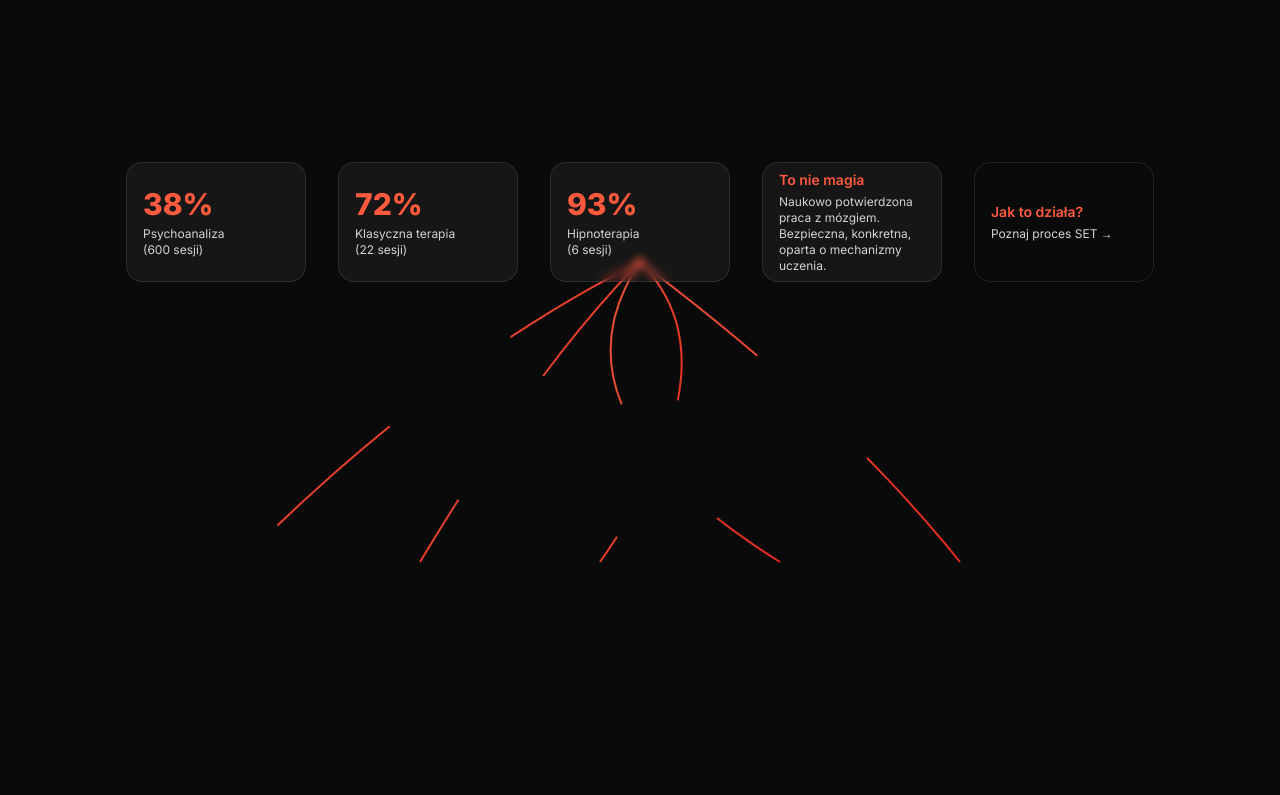
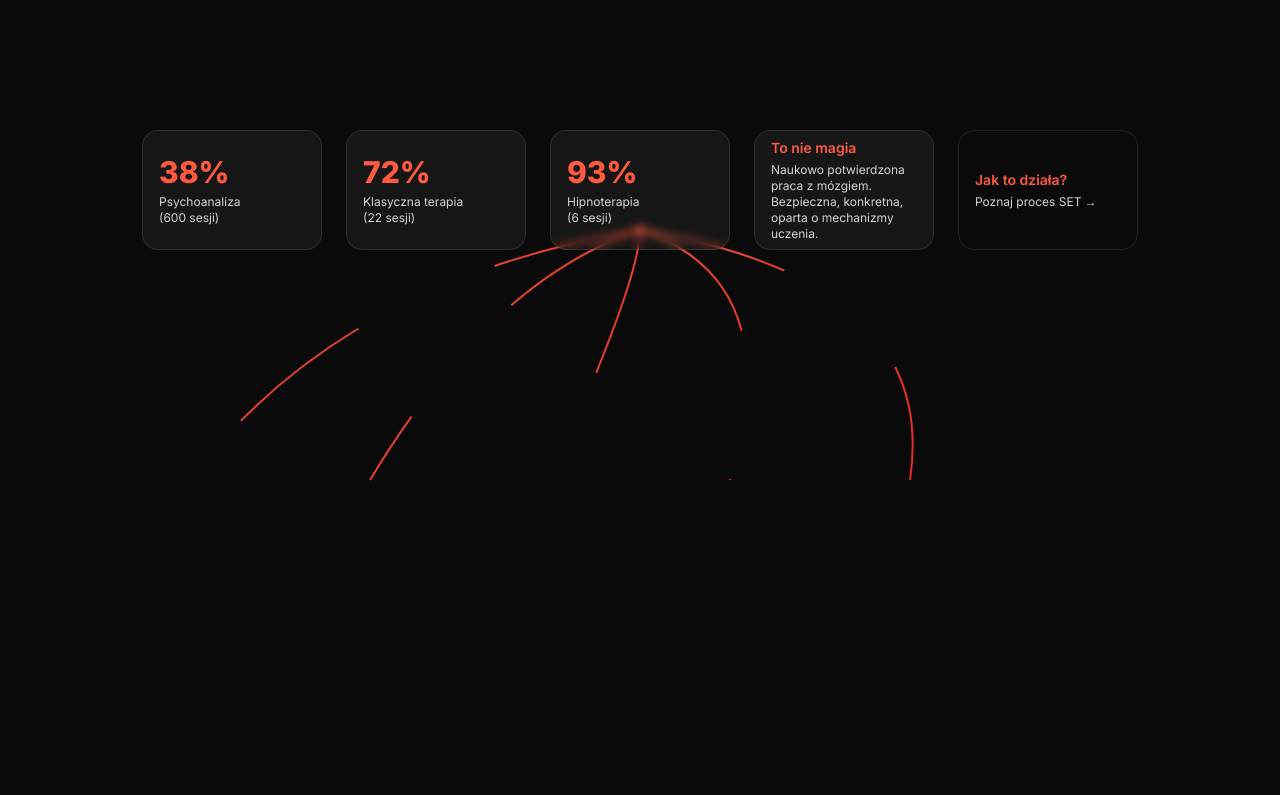
Before and after one commit to technikyvl/MAGIC-LANDING-PAGE-NEW, a Next.js app in the folder MAGICLIFELANDING/: page / in a window 1280 px wide. Shown: the part 1745-2540 px from the top of the page. Built offline with nearby package versions, Linux system fonts and the light colour scheme.

Commit message:
Update page.jsx

```diff
--- a/MAGICLIFELANDING/app/page.jsx
+++ b/MAGICLIFELANDING/app/page.jsx
@@ -170,9 +170,9 @@ export default function Page() {
             </p>
           </div>
 
-          <div id="rootContainer" className="relative min-h-[600px]">
+          <div id="rootContainer" className="relative min-h-[500px]">
             {/* Central dot and lines SVG */}
-            <svg className="absolute inset-0 h-full w-full" viewBox="0 0 1200 600" preserveAspectRatio="xMidYMid meet">
+            <svg className="absolute inset-0 h-full w-full" viewBox="0 0 1200 500" preserveAspectRatio="xMidYMid meet">
               <defs>
                 <linearGradient id="rootGradient" x1="0%" y1="0%" x2="100%" y2="100%">
                   <stop offset="0%" stopColor="#FF5A3D" />
@@ -183,16 +183,16 @@ export default function Page() {
               {/* Central red dot */}
               <circle className="tree-root" cx="600" cy="100" r="4" fill="url(#rootGradient)" />
 
-              {/* Lines from central dot to each box */}
-              <path className="root-branch" d="M600 100 Q400 200 200 400" stroke="url(#rootGradient)" strokeWidth="2" fill="none" />
-              <path className="root-branch" d="M600 100 Q500 200 380 400" stroke="url(#rootGradient)" strokeWidth="2" fill="none" />
-              <path className="root-branch" d="M600 100 Q700 200 560 400" stroke="url(#rootGradient)" strokeWidth="2" fill="none" />
-              <path className="root-branch" d="M600 100 Q500 250 740 400" stroke="url(#rootGradient)" strokeWidth="2" fill="none" />
-              <path className="root-branch" d="M600 100 Q800 250 920 400" stroke="url(#rootGradient)" strokeWidth="2" fill="none" />
+              {/* Lines from central dot to each box - evenly spaced */}
+              <path className="root-branch" d="M600 100 Q300 150 150 350" stroke="url(#rootGradient)" strokeWidth="2" fill="none" />
+              <path className="root-branch" d="M600 100 Q450 150 330 350" stroke="url(#rootGradient)" strokeWidth="2" fill="none" />
+              <path className="root-branch" d="M600 100 Q600 150 510 350" stroke="url(#rootGradient)" strokeWidth="2" fill="none" />
+              <path className="root-branch" d="M600 100 Q750 150 690 350" stroke="url(#rootGradient)" strokeWidth="2" fill="none" />
+              <path className="root-branch" d="M600 100 Q900 150 870 350" stroke="url(#rootGradient)" strokeWidth="2" fill="none" />
             </svg>
 
-            {/* All boxes in one horizontal row with equal spacing */}
-            <div className="flex justify-center items-center gap-8 mt-40">
+            {/* All boxes in one perfectly aligned horizontal row */}
+            <div className="flex justify-center items-center gap-6 mt-32">
               <div className="stat-reveal">
                 <div className="rounded-2xl border border-white/10 bg-white/5 p-4 backdrop-blur-sm w-[180px] h-[120px] flex flex-col justify-center">
                   <div className="text-3xl font-extrabold text-accent">38%</div>
```
